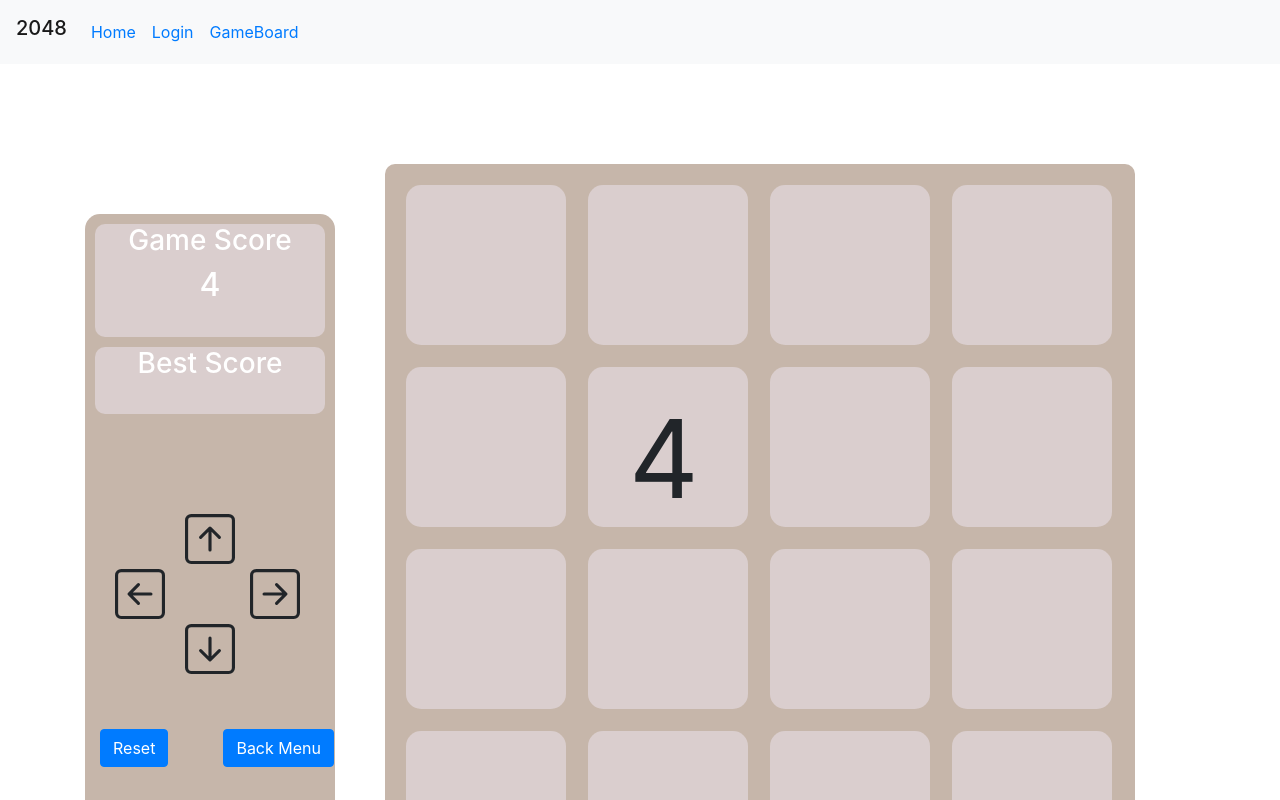
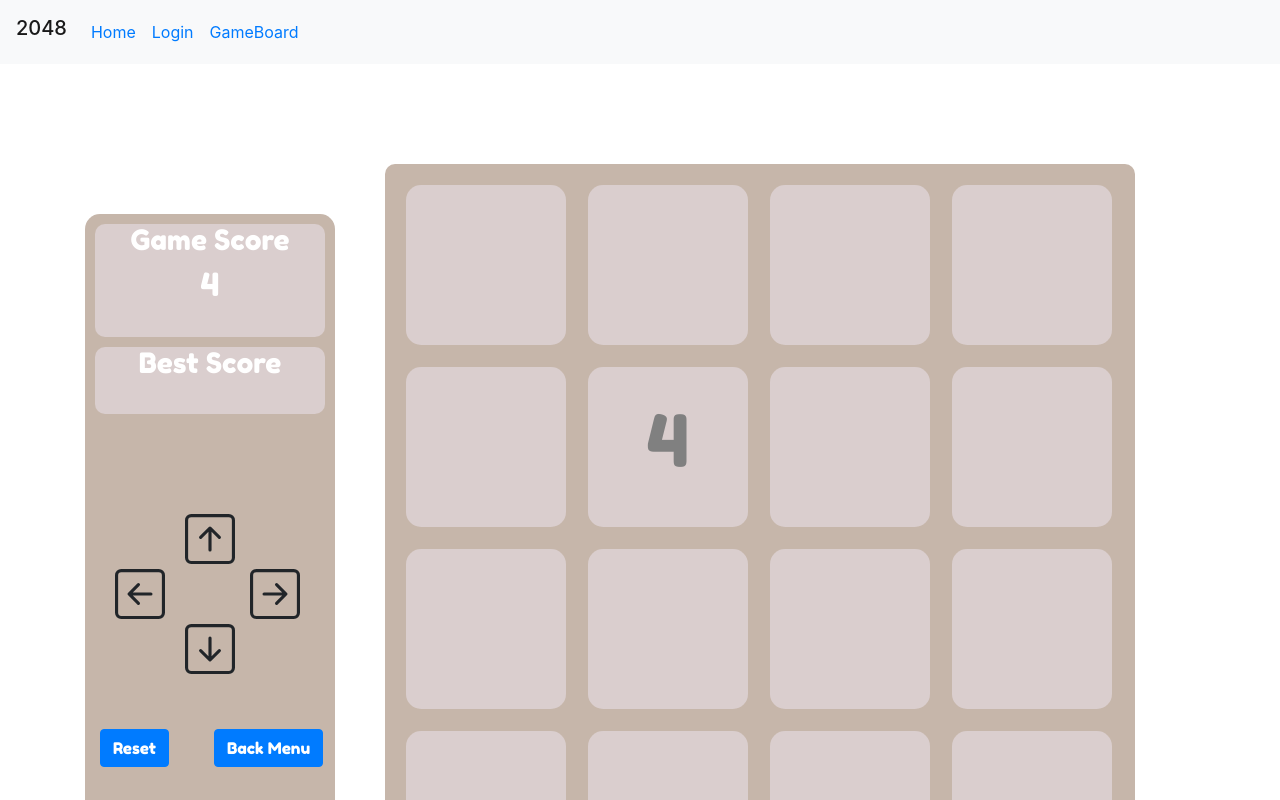
Before and after one commit to fullmoon-sg/2048Game, a Vue app in the folder enhanced_2048/: page /#/GameBoard in a window 1280 px wide. Shown: the top 800 px of the page. Built offline with nearby package versions, Linux system fonts and the light colour scheme.

Commit message:
insert endGame testing

```diff
--- a/enhanced_2048/public/index.html
+++ b/enhanced_2048/public/index.html
@@ -5,6 +5,9 @@
     <meta http-equiv="X-UA-Compatible" content="IE=edge">
     <meta name="viewport" content="width=device-width,initial-scale=1.0">
     <link rel="icon" href="<%= BASE_URL %>favicon.ico">
+    <link rel="preconnect" href="https://fonts.gstatic.com">
+<link rel="preconnect" href="https://fonts.gstatic.com">
+<link href="https://fonts.googleapis.com/css2?family=Fredoka+One&family=Staatliches&display=swap" rel="stylesheet">
     <title><%= htmlWebpackPlugin.options.title %></title>
   </head>
   <body>
--- a/enhanced_2048/src/components/GameBoard.vue
+++ b/enhanced_2048/src/components/GameBoard.vue
@@ -7,7 +7,7 @@
       </div>
         <div class="game-score">
         <h3>Best Score</h3>
-        <h2>{{ bestscore }}</h2>
+        <h2>{{ bestScore }}</h2>
       </div>
       <!-- end of Game Score div -->
       <div class="control">
@@ -126,13 +126,17 @@ export default {
   },
   methods: {
      up : function(){
+         let x = false;
+         if (this.endGame()){
         for(let i =0; i<4; i++){
             for (let j=1; j<=3;j++){
                 for(let k=0; k<j;k++){
                         if((this.board[k][i] === "") && (this.board[j][i] !== "")){
+                            x = true;
                              this.$set(this.board[k],[i], this.board[j][i]);
                              this.$set(this.board[j],[i], "");
                         }else if((this.board[k][i] !== "") && (this.board[k][i] === this.board[j][i])){
+                            x = true;
                             this.$set(this.board[k],[i],this.board[k][i] + this.board[j][i]);
                             this.$set(this.board[j],[i],"");
                         }
@@ -140,33 +144,23 @@ export default {
             }
         }
         this.generate_2_or_4();
+         } else {
+          alert("You are out of move !!! Reset the game and try again" );
+    }
+    return x;
     },
     left : function(){
+        let x = false;
+    if(this.endGame()){
         for(let i =0; i<4; i++){
             for (let j=1; j<=3;j++){
                 for(let k=0; k<j;k++){
                         if((this.board[i][k] === "") && (this.board[i][j] !== "")){
+                            x =true;
                              this.$set(this.board[i],[k], this.board[i][j]);
                              this.$set(this.board[i],[j], "");
                         }else if((this.board[i][k] !== "") && (this.board[i][k] === this.board[i][j])){
-                            console.log("Welcome")
-                            this.$set(this.board[i],[k],this.board[i][k] + this.board[i][j]);
-                            this.$set(this.board[i],[j],"");
-                            console.log("GoodBye")
-                        }
-                }
-            }
-        }
-        this.generate_2_or_4();
-    },
-     right : function(){
-        for(let i =0; i<4; i++){
-            for (let j=2; j>=0;j--){
-                for(let k=3; k>j;k--){
-                        if((this.board[i][k] === "") && (this.board[i][j] !== "")){
-                             this.$set(this.board[i],[k], this.board[i][j]);
-                             this.$set(this.board[i],[j], "");
-                        }else if((this.board[i][k] !== "") && (this.board[i][k] === this.board[i][j])){
+                            x = true;
                             this.$set(this.board[i],[k],this.board[i][k] + this.board[i][j]);
                             this.$set(this.board[i],[j],"");
                         }
@@ -174,16 +168,48 @@ export default {
             }
         }
         this.generate_2_or_4();
+    }else{
+          alert("You are out of move !!! Reset the game and try again" );
+    }
+    return x;
+    },
+     right : function(){
+         let x = false;
+         if(this.endGame()){
+        for(let i =0; i<4; i++){
+            for (let j=2; j>=0;j--){
+                for(let k=3; k>j;k--){
+                        if((this.board[i][k] === "") && (this.board[i][j] !== "")){
+                            x = true;
+                             this.$set(this.board[i],[k], this.board[i][j]);
+                             this.$set(this.board[i],[j], "");
+                        }else if((this.board[i][k] !== "") && (this.board[i][k] === this.board[i][j])){
+                            x=true;
+                            this.$set(this.board[i],[k],this.board[i][k] + this.board[i][j]);
+                            this.$set(this.board[i],[j],"");
+                        }
+                }
+            }
+        }
+        this.generate_2_or_4();
+         } else{
+          alert("You are out of move !!! Reset the game and try again" );
+      }
+      return x;
     },
     down : function(){
+        let x = false;
+        if(this.endGame()){
         for(let i =0; i<4; i++){
             for (let j=2; j>=0;j--){
                 for(let k=3; k>j;k--){
                         if((this.board[k][i] === "") && (this.board[j][i] !== "")){
-                            this.delaySlide();
+                            x = true;
                              this.$set(this.board[k],[i], this.board[j][i]);
                              this.$set(this.board[j],[i], "");
                         }else if((this.board[k][i] !== "") && (this.board[k][i] === this.board[j][i])){
+                            x = true;
+                            this.delaySlide();
                             this.$set(this.board[k],[i],this.board[k][i] + this.board[j][i]);
                             this.$set(this.board[j],[i],"");
                         }
@@ -191,18 +217,22 @@ export default {
             }
         }
         this.generate_2_or_4();
+      }else{
+          alert("You are out of move !!! Reset the game and try again" );
+
+      }
+      return x;
     },
     generate_2_or_4 : function(){
         let r = Math.floor(Math.random() * 4);
         let c = Math.floor(Math.random() * 4);
         let random_2_4 = Math.floor(Math.random() > 0.6 ? 2 : 4);
-         console.log(r,c, random_2_4)
         if(this.board[r][c] === ""){
              this.$set(this.board[r],[c], parseInt(random_2_4))
         }else{
              this.generate_2_or_4();
        }
-            //Sometimes it generates on occupied slot!!
+
     },
     endGame : function(){
         let end = false;
@@ -227,7 +257,7 @@ export default {
 
     delaySlide : function(){
         let delay = setInterval(() => {clearInterval(delay)}, 5000);
-    }
+    },
 
   }, // end of methods
   computed: {
@@ -273,6 +303,7 @@ export default {
   background-color: white;
   margin-top: 50px;
   display: flex;
+  font-family: 'Fredoka One', cursive;
 }
 
 .data {
@@ -347,13 +378,14 @@ td {
   background-color:#DACECE;
   border-radius: 15px;
   float: left;
-  padding: 11px;
+  padding: 20px;
   margin: 11px;
+text-align: center;
 }
 
 .row-col-text {
-  font-size: 108px;
-margin-left: 30px;
+  font-size: 72px;
+ color :grey;
 }
 
 .menu {
@@ -369,6 +401,6 @@ margin-left: 30px;
 
 .back {
   position: relative;
-  left: 65px;
+  left: 55px;
 }
 </style>
--- a/enhanced_2048/src/components/Home.vue
+++ b/enhanced_2048/src/components/Home.vue
@@ -12,11 +12,11 @@
                     </tr>
                 </thead>
                 <tbody>
-                    <tr v-for="hf in hall_fame" v-bind:key="hf._id">
+                    <tr v-for="hf in hall_fame" v-bind:key="hf._id" v-bind:bestScore="hf.score">
                         <td>Rank</td>
                         <td>{{hf.name}}</td>
                         <td>{{hf.score}}</td>
-                        <td>{{hf.date}} </td>
+                        <td>{{hf.date}}</td>
                      </tr>
                 </tbody>
             </table>
```
